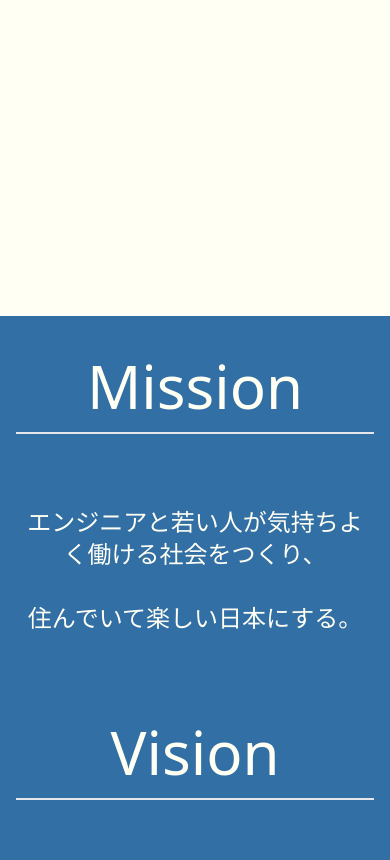
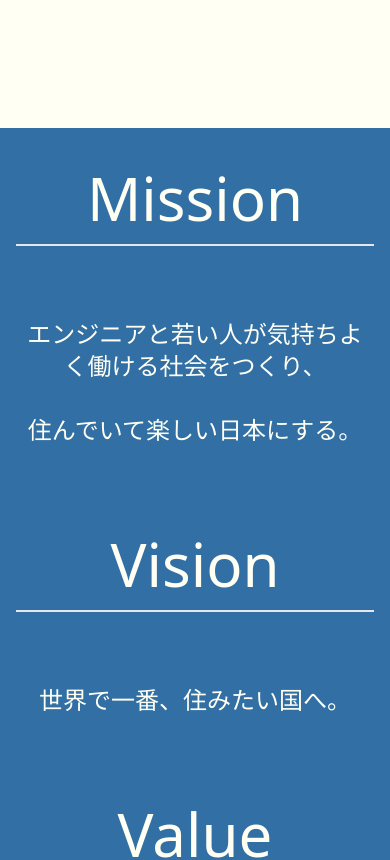
Before and after one commit to splite-tada/homepage, a React (Vite) app: page / in a window 390 px wide. Shown: the part 880-1740 px from the top of the page. Built offline with nearby package versions, Linux system fonts and the light colour scheme.

Commit message:
スマホの時はファーストビュー下のマージン調整

```diff
--- a/src/pages/App.tsx
+++ b/src/pages/App.tsx
@@ -14,7 +14,7 @@ export default function App() {
 
         <FirstView/>
 
-        <div id='mission' className="mt-48 min-h-[1220px] h-screen">
+        <div id='mission' className="mt-1 md:mt-48 min-h-[1220px] h-screen">
           <div className='bg-[#316FA5] text-[#FFFFF4] pt-6 text-center md:h-screen mb-6 py-12'>
             <div className='h-1/3'>
               <div  className="text-6xl w-11/12 md:w-4/5 mx-auto border-b-2 border-solid py-4">Mission</div>
```
